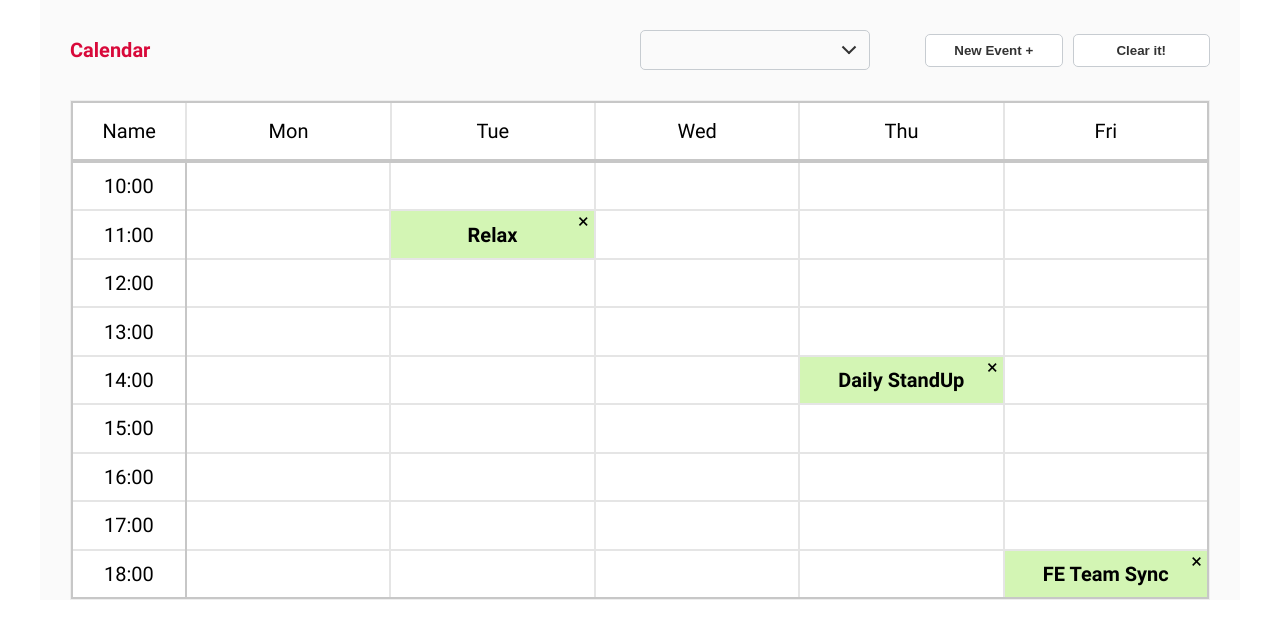
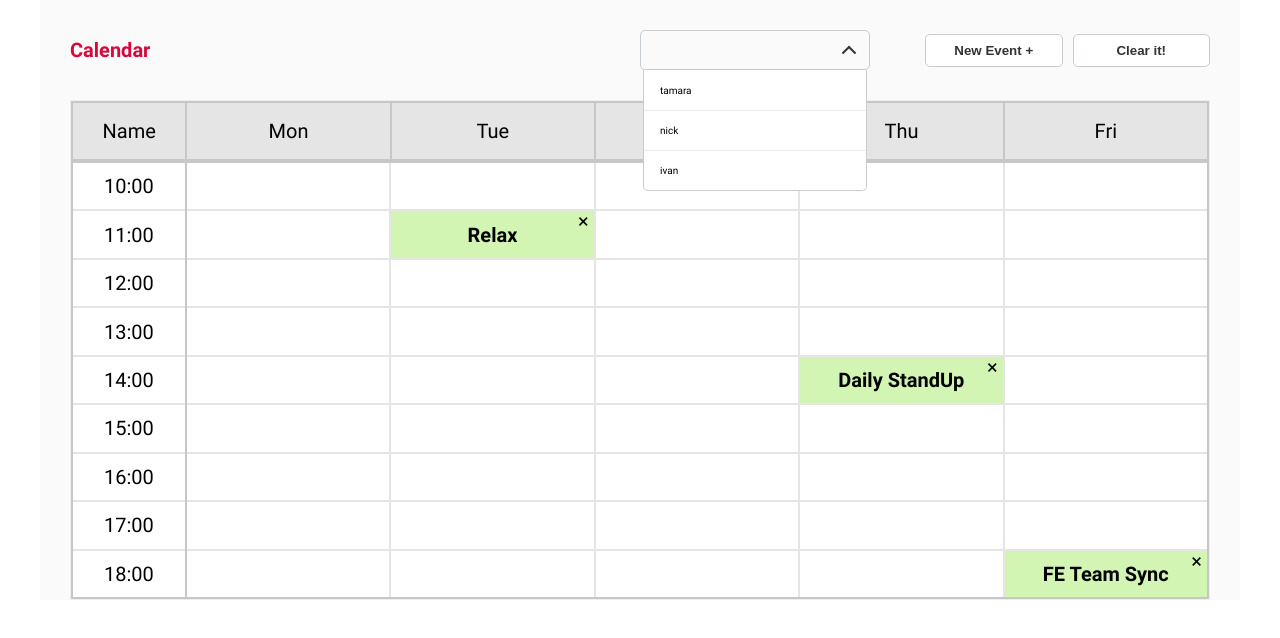
Before and after one commit to funfordima/ciklum-calendar, a website built with webpack: page src/index.html in a window 1280 px wide. Both pictures are taken after a click on the element 755 px from the left and 50 px from the top of the page. Built offline with nearby package versions, Linux system fonts and the light colour scheme.

Commit message:
feat: add memebers.json, change generateMembers method

```diff
--- a/src/css/style.scss
+++ b/src/css/style.scss
@@ -118,7 +118,7 @@ html {
       opacity: 1;
     }
 
-    .menu__label + .menu__input + .menu__label {
+    .menu__input + .menu__label {
       max-height: 40px;
       border-top-width: 1px;
     }
@@ -232,7 +232,6 @@ html {
     overflow: hidden;
     text-overflow: ellipsis;
     position: relative;
-    cursor: pointer;
 
     &_title {
       font-size: 2rem;
@@ -267,8 +266,12 @@ html {
   column-gap: 2px;
   width: 100%;
   height: 6rem;
-  background-color: #e5e5e5;
+  background-color: #c7c7c7;
   border: 2px solid #c7c7c7;
+
+  & .main__item {
+    background-color: #e5e5e5;
+  }
 }
 
 .col-container {
@@ -294,4 +297,5 @@ html {
   column-gap: 2px;
   background-color: #e5e5e5;
   border: 2px solid #c7c7c7;
+  cursor: pointer;
 }
--- a/src/index.js
+++ b/src/index.js
@@ -1,6 +1,4 @@
 import Calendar from './js/components/Calendar';
 import './css/style.scss';
 
-const members = ['tamara', 'nick', 'ivan'];
-
-new Calendar(members, '../src/db.json').render();
+new Calendar('../src/db.json', '../src/members.json').render();
--- a/src/js/components/Calendar.js
+++ b/src/js/components/Calendar.js
@@ -1,9 +1,9 @@
 import create from '../utils/create';
 
 export default class Calendar {
-  constructor(members, url) {
-    this.members = members;
-    this.url = url;
+  constructor(urlToDoData, urlMembersData) {
+    this.urlToDoData = urlToDoData;
+    this.urlMembersData = urlMembersData;
     this.root = document.getElementById('root');
     this.days = ['Name', 'Mon', 'Tue', 'Wed', 'Thu', 'Fri'];
     this.timeLabels = ['10:00', '11:00', '12:00', '13:00', '14:00', '15:00', '16:00', '17:00', '18:00'];
@@ -15,29 +15,19 @@ export default class Calendar {
     const navContainer = create('div', 'header__form_container', null, header);
     const form = create('form', 'header__form', null, navContainer, ['name', 'members-form']);
     const btnContainer = create('div', 'event-btn__container', null, form);
-    const menu = create('div', 'menu', null, form, ['data-state', '']);
-    const menuContent = create('div', 'menu__content', null, menu);
+    this.menu = create('div', 'menu', null, form, ['data-state', '']);
+    const menuContent = create('div', 'menu__content', null, this.menu);
 
-    create('div', 'menu__title', null, menu, ['data-default', '']);
-    create('p', 'menu__container', menu, form);
+    this.menuTitle = create('div', 'menu__title', null, this.menu, ['data-default', '']);
+    create('p', 'menu__container', this.menu, form);
     create('input', 'event-btn-add', null, btnContainer, ['type', 'submit'], ['value', 'New Event +']);
-    create('input', 'event-btn-reset', null, btnContainer, ['type', 'reset'], ['value', 'Clear it!']);
+    this.resetMenuBtn = create('input', 'event-btn-reset', null, btnContainer, ['type', 'reset'], ['value', 'Clear it!']);
     create('a', 'header__title_link', 'Calendar', headerTitle, ['href', '#'], ['alt', 'logo link']);
 
     return menuContent;
   }
 
-  generateMembers(parentElement) {
-    this.members.forEach((member, indx) => {
-      const option = `
-        <input id='select_${indx}' class="menu__input" type="radio" name="select" />
-        <label for='select_${indx}' class="menu__label">${member}</label>
-      `;
-      parentElement.insertAdjacentHTML('beforeend', option);
-    });
-  }
-
-  async getDataToDo(url) {
+  async getData(url) {
     const response = await fetch(url);
 
     if (!response.ok) {
@@ -49,8 +39,19 @@ export default class Calendar {
     return json;
   }
 
+  async generateMembers(parentElement) {
+    const members = await this.getData(this.urlMembersData);
+    members.forEach((member, indx) => {
+      const option = `
+        <input id='select_${indx}' class="menu__input" type="radio" name="select" />
+        <label for='select_${indx}' class="menu__label">${member}</label>
+      `;
+      parentElement.insertAdjacentHTML('beforeend', option);
+    });
+  }
+
   async generateToDoItems(parentElement) {
-    const todos = await this.getDataToDo(this.url);
+    const todos = await this.getData(this.urlToDoData);
     todos.forEach(({
       title,
       dataCol,
@@ -80,10 +81,37 @@ export default class Calendar {
     this.generateToDoItems(contentContainer);
   }
 
+  handlerInputMembers() {
+    const menuLabels = document.querySelectorAll('.menu__label');
+
+    // Toggle menu
+    this.menuTitle.addEventListener('click', () => {
+      if (this.menu.getAttribute('data-state') === 'active') {
+        this.menu.setAttribute('data-state', '');
+      } else {
+        this.menu.setAttribute('data-state', 'active');
+      }
+    });
+
+    // Close when click to option
+    for (let i = 0; i < menuLabels.length; i += 1) {
+      menuLabels[i].addEventListener('click', (evt) => {
+        this.menuTitle.textContent = evt.target.textContent;
+        this.menu.setAttribute('data-state', '');
+      });
+    }
+
+    // Reset title
+    this.resetMenuBtn.addEventListener('click', () => {
+      this.menuTitle.textContent = this.menuTitle.getAttribute('data-default');
+    });
+  }
+
   init() {
     const memebersListContainer = this.createHeader();
     this.generateMembers(memebersListContainer);
     this.createMain();
+    this.handlerInputMembers();
   }
 
   render() {
--- /dev/null
+++ b/src/members.json
@@ -0,0 +1,5 @@
+[
+  "tamara",
+  "nick",
+  "ivan"
+]
```
